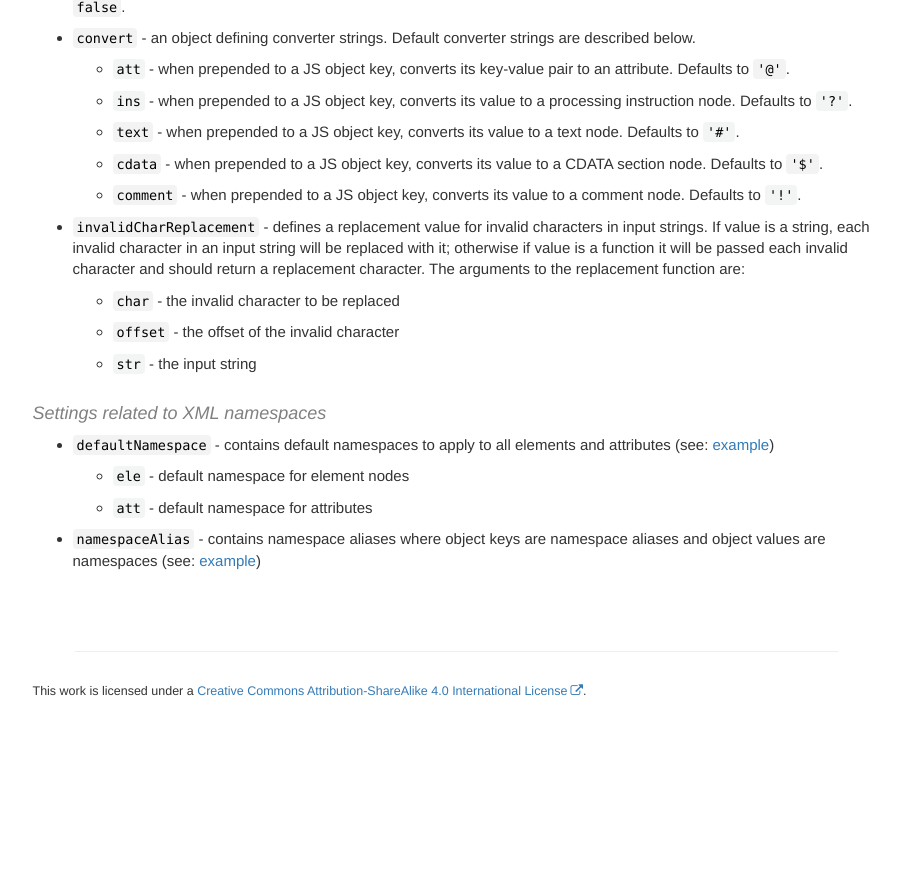
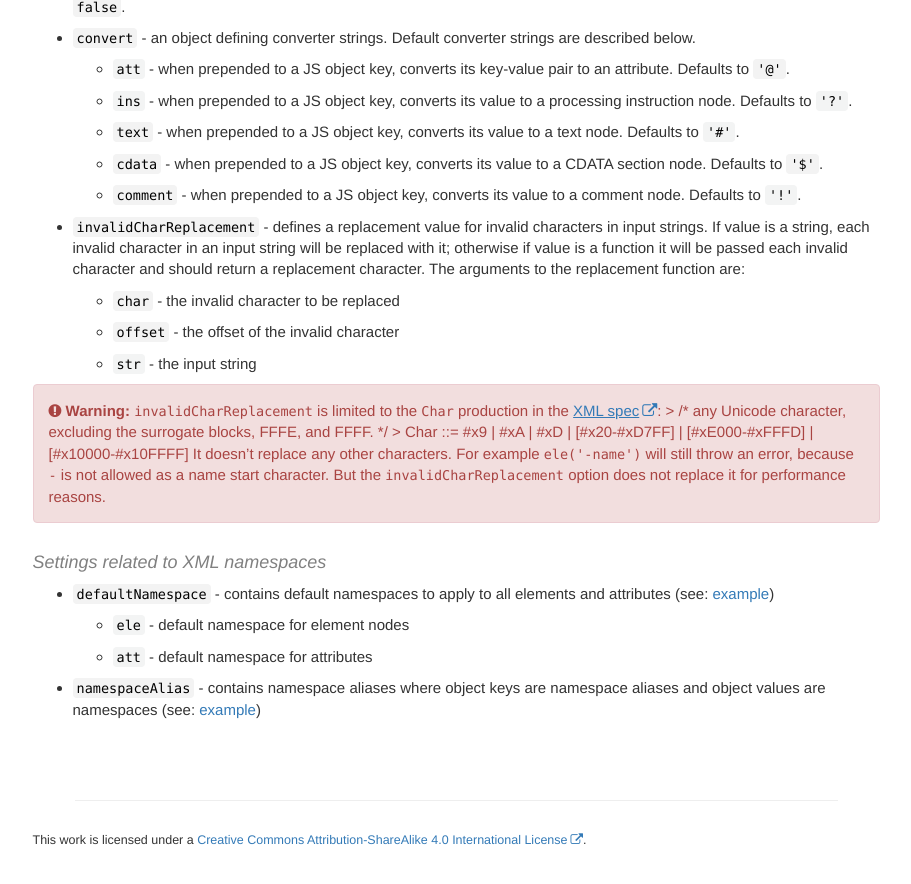
Before and after one commit to oozcitak/xmlbuilder2, a Jekyll site: the page built from docs/pages/builder-functions.md, in a window 1280 px wide and 900 px high, scrolled down 1760 px. Shown: the top 884 px of the window, without its empty margins (330-1241 px from the left). Built offline with Jekyll 4.4.1, drawn with Linux system fonts in a browser that asks for light colours; comment, search, counter and statistics services are not loaded; before the commit the page ends 2511 px from its top, so only the background shows below that.

Commit message:
Add warning for invalidCharReplacement. See #39

```diff
--- a/docs/pages/builder-functions.md
+++ b/docs/pages/builder-functions.md
@@ -385,6 +385,18 @@ ___
   - `offset` - the offset of the invalid character
   - `str` - the input string
 
+{% capture invalidCharReplacement_tip %}
+  `invalidCharReplacement` is limited to the `Char` production in the [XML spec](https://www.w3.org/TR/xml/#charsets):
+
+  > /* any Unicode character, excluding the surrogate blocks, FFFE, and FFFF. */
+  > Char ::= #x9 | #xA | #xD | [#x20-#xD7FF] | [#xE000-#xFFFD] | [#x10000-#x10FFFF]
+
+  It doesn't replace any other characters. For example `ele('-name')` will still
+  throw an error, because `-` is not allowed as a name start character. But the
+  `invalidCharReplacement` option does not replace it for performance reasons.
+{% endcapture %}
+{% include warning.html content=invalidCharReplacement_tip %}
+
 #### Settings related to XML namespaces
 
 * `defaultNamespace` - contains default namespaces to apply to all elements and attributes (see: [example]({{ site.baseurl }}{% link pages/namespaces.md %}#namespace-defaults))
```
